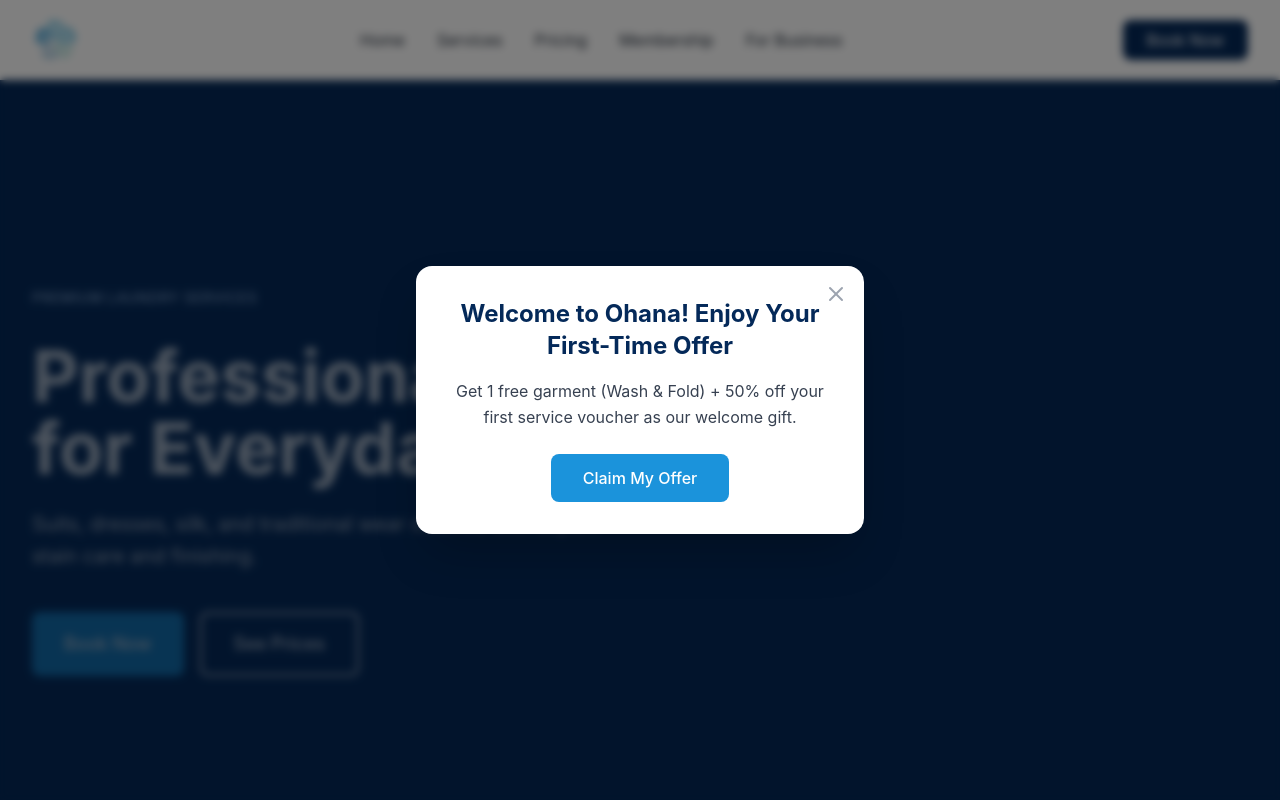
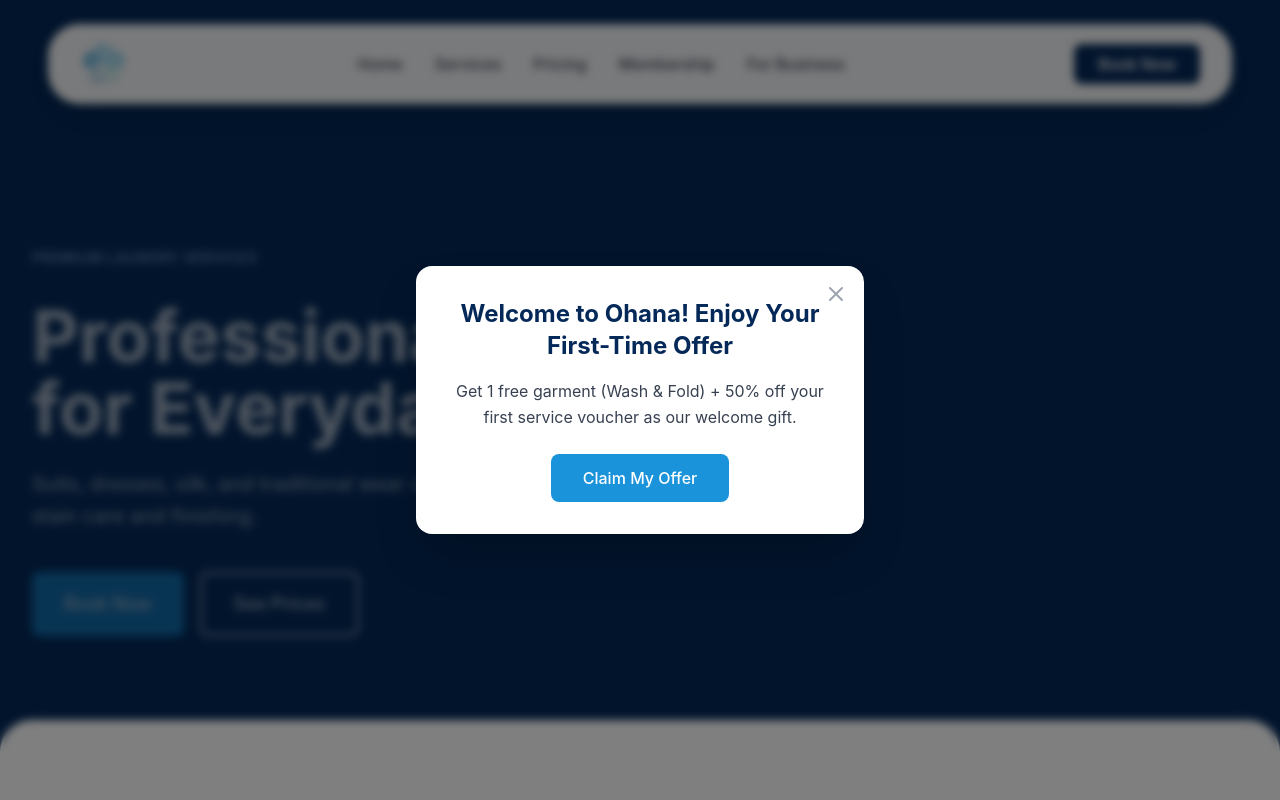
Before and after one commit to mrhtetaungpersonal-sys/Ohana_Wbesite_1.0, a React (Vite) app: page / in a window 1280 px wide. Shown: the top 800 px of the page. Built offline with nearby package versions, Linux system fonts and the light colour scheme; no server answers.

Commit message:
Added Gemini_Generated_Image_aium04aium04aium.png

```diff
--- a/src/components/Footer.tsx
+++ b/src/components/Footer.tsx
@@ -3,8 +3,8 @@ import { MessageCircle, Phone, Mail, Facebook } from 'lucide-react';
 
 export default function Footer() {
   return (
-    <footer className="border-t border-gray-200" style={{ backgroundColor: '#F2F2F2' }}>
-      <div className="max-w-7xl mx-auto px-4 sm:px-6 lg:px-8 py-12">
+    <footer className="border-t border-gray-200 mt-16 lg:mt-24" style={{ backgroundColor: '#F2F2F2' }}>
+      <div className="mx-4 sm:mx-6 lg:mx-12 xl:mx-auto py-12" style={{ maxWidth: '1440px' }}>
         <div className="grid grid-cols-1 md:grid-cols-3 gap-8 mb-8">
           <div>
             <h3 className="text-lg font-semibold text-gray-900 mb-4">Essential</h3>
--- a/src/components/Header.tsx
+++ b/src/components/Header.tsx
@@ -1,42 +1,85 @@
-import { useState } from 'react';
+import { useState, useEffect } from 'react';
 import { Link, useLocation } from 'react-router-dom';
 import { Menu, X } from 'lucide-react';
 
 export default function Header() {
   const [mobileMenuOpen, setMobileMenuOpen] = useState(false);
+  const [isScrolled, setIsScrolled] = useState(false);
   const location = useLocation();
   const isHomepage = location.pathname === '/';
 
+  useEffect(() => {
+    const handleScroll = () => {
+      setIsScrolled(window.scrollY > 50);
+    };
+
+    window.addEventListener('scroll', handleScroll);
+    return () => window.removeEventListener('scroll', handleScroll);
+  }, []);
+
   return (
-    <header className={`sticky top-0 z-50 ${isHomepage ? 'bg-white/90 backdrop-blur-sm' : 'bg-white shadow-sm'}`}>
-      <nav className="max-w-7xl mx-auto px-4 sm:px-6 lg:px-8">
-        <div className="flex justify-between items-center h-20">
+    <header
+      className={`fixed top-0 left-0 right-0 z-50 transition-all duration-500 ease-out ${
+        isHomepage ? 'pt-6 px-4 sm:px-6 lg:px-12' : 'pt-4 px-4 sm:px-6 lg:px-12'
+      }`}
+    >
+      <nav
+        className={`mx-auto bg-white/95 backdrop-blur-md shadow-lg transition-all duration-500 ease-out ${
+          isScrolled
+            ? 'max-w-[1200px] rounded-[28px] py-3'
+            : 'max-w-[1280px] rounded-[32px] py-4'
+        }`}
+        style={{
+          boxShadow: isScrolled
+            ? '0 10px 40px rgba(0, 0, 0, 0.12)'
+            : '0 12px 48px rgba(0, 0, 0, 0.15)'
+        }}
+      >
+        <div className="px-6 lg:px-8">
+          <div className="flex justify-between items-center">
             <Link to="/" className="flex items-center">
               <img
                 src="/Ohana Logo_no text.png"
                 alt="Ohana Professional Laundry"
-              className="h-12 w-auto"
+                className={`w-auto transition-all duration-500 ${
+                  isScrolled ? 'h-10' : 'h-12'
+                }`}
               />
             </Link>
 
             <div className="hidden lg:flex items-center space-x-8">
-            <Link to="/" className="text-gray-800 hover:text-ohana-deep-blue transition-colors">
+              <Link
+                to="/"
+                className="text-gray-700 hover:text-ohana-deep-blue transition-colors font-medium"
+              >
                 Home
               </Link>
 
-            <Link to="/services" className="text-gray-800 hover:text-ohana-deep-blue transition-colors">
+              <Link
+                to="/services"
+                className="text-gray-700 hover:text-ohana-deep-blue transition-colors font-medium"
+              >
                 Services
               </Link>
 
-            <Link to="/pricing" className="text-gray-800 hover:text-ohana-deep-blue transition-colors">
+              <Link
+                to="/pricing"
+                className="text-gray-700 hover:text-ohana-deep-blue transition-colors font-medium"
+              >
                 Pricing
               </Link>
 
-            <Link to="/membership" className="text-gray-800 hover:text-ohana-deep-blue transition-colors">
+              <Link
+                to="/membership"
+                className="text-gray-700 hover:text-ohana-deep-blue transition-colors font-medium"
+              >
                 Membership
               </Link>
 
-            <Link to="/business" className="text-gray-800 hover:text-ohana-deep-blue transition-colors">
+              <Link
+                to="/business"
+                className="text-gray-700 hover:text-ohana-deep-blue transition-colors font-medium"
+              >
                 For Business
               </Link>
             </div>
@@ -44,7 +87,9 @@ export default function Header() {
             <div className="hidden lg:block">
               <a
                 href="#book-now"
-              className="bg-ohana-deep-blue text-white px-6 py-2.5 rounded-lg hover:bg-opacity-90 transition-all"
+                className={`bg-ohana-deep-blue text-white rounded-lg hover:bg-opacity-90 transition-all duration-300 font-medium ${
+                  isScrolled ? 'px-5 py-2' : 'px-6 py-2.5'
+                }`}
               >
                 Book Now
               </a>
@@ -54,35 +99,61 @@ export default function Header() {
               className="lg:hidden text-gray-800"
               onClick={() => setMobileMenuOpen(!mobileMenuOpen)}
             >
-            {mobileMenuOpen ? <X className="h-6 w-6" /> : <Menu className="h-6 w-6" />}
+              {mobileMenuOpen ? (
+                <X className="h-6 w-6" />
+              ) : (
+                <Menu className="h-6 w-6" />
+              )}
             </button>
           </div>
 
           {mobileMenuOpen && (
-          <div className="lg:hidden py-4 space-y-2">
-            <Link to="/" className="block py-2 text-gray-800 hover:text-ohana-deep-blue">
+            <div className="lg:hidden pt-4 pb-2 space-y-2 border-t border-gray-100 mt-4">
+              <Link
+                to="/"
+                className="block py-2 text-gray-700 hover:text-ohana-deep-blue font-medium"
+                onClick={() => setMobileMenuOpen(false)}
+              >
                 Home
               </Link>
-            <Link to="/services" className="block py-2 text-gray-800 hover:text-ohana-deep-blue">
+              <Link
+                to="/services"
+                className="block py-2 text-gray-700 hover:text-ohana-deep-blue font-medium"
+                onClick={() => setMobileMenuOpen(false)}
+              >
                 Services
               </Link>
-            <Link to="/pricing" className="block py-2 text-gray-800 hover:text-ohana-deep-blue">
+              <Link
+                to="/pricing"
+                className="block py-2 text-gray-700 hover:text-ohana-deep-blue font-medium"
+                onClick={() => setMobileMenuOpen(false)}
+              >
                 Pricing
               </Link>
-            <Link to="/membership" className="block py-2 text-gray-800 hover:text-ohana-deep-blue">
+              <Link
+                to="/membership"
+                className="block py-2 text-gray-700 hover:text-ohana-deep-blue font-medium"
+                onClick={() => setMobileMenuOpen(false)}
+              >
                 Membership
               </Link>
-            <Link to="/business" className="block py-2 text-gray-800 hover:text-ohana-deep-blue">
+              <Link
+                to="/business"
+                className="block py-2 text-gray-700 hover:text-ohana-deep-blue font-medium"
+                onClick={() => setMobileMenuOpen(false)}
+              >
                 For Business
               </Link>
               <a
                 href="#book-now"
-              className="block mt-4 bg-ohana-deep-blue text-white px-6 py-2.5 rounded-lg text-center hover:bg-opacity-90"
+                className="block mt-4 bg-ohana-deep-blue text-white px-6 py-2.5 rounded-lg text-center hover:bg-opacity-90 font-medium"
+                onClick={() => setMobileMenuOpen(false)}
               >
                 Book Now
               </a>
             </div>
           )}
+        </div>
       </nav>
     </header>
   );
--- a/src/components/Layout.tsx
+++ b/src/components/Layout.tsx
@@ -1,12 +1,15 @@
-import { Outlet } from 'react-router-dom';
+import { Outlet, useLocation } from 'react-router-dom';
 import Header from './Header';
 import Footer from './Footer';
 
 export default function Layout() {
+  const location = useLocation();
+  const isHomepage = location.pathname === '/';
+
   return (
-    <div className="min-h-screen flex flex-col">
+    <div className="min-h-screen flex flex-col bg-gradient-to-b from-gray-50 to-white">
       <Header />
-      <main className="flex-grow">
+      <main className={`flex-grow ${isHomepage ? '' : 'pt-24'}`}>
         <Outlet />
       </main>
       <Footer />
--- a/src/components/WhyChooseOhana.tsx
+++ b/src/components/WhyChooseOhana.tsx
@@ -125,10 +125,15 @@ export default function WhyChooseOhana() {
   return (
     <section
       ref={sectionRef}
-      className="relative bg-white"
-      style={{ paddingTop: '140px', paddingBottom: '140px' }}
+      className="relative"
     >
-      <div className="mx-auto px-4 sm:px-6 lg:px-8" style={{ maxWidth: '1350px' }}>
+      <div
+        className="bg-gradient-to-br from-blue-50 to-white px-6 py-16 sm:px-10 sm:py-20 lg:px-16 lg:py-24 rounded-3xl lg:rounded-[32px]"
+        style={{
+          boxShadow: '0px 28px 60px rgba(0, 0, 0, 0.08)'
+        }}
+      >
+        <div className="mx-auto" style={{ maxWidth: '1350px' }}>
         <div
           className="text-center mx-auto mb-20 transition-all duration-700"
           style={{
@@ -343,6 +348,7 @@ export default function WhyChooseOhana() {
             </div>
           </div>
         </div>
+        </div>
       </div>
 
       <style>{`
--- /dev/null
+++ b/src/lib/layoutConstants.ts
@@ -0,0 +1,43 @@
+export const LAYOUT = {
+  MAX_CONTENT_WIDTH: '1440px',
+
+  MARGINS: {
+    MASTER: {
+      DESKTOP: '60px',
+      TABLET: '40px',
+      MOBILE: '24px'
+    },
+    OUTER: {
+      DESKTOP: '48px',
+      TABLET: '32px',
+      MOBILE: '20px'
+    }
+  },
+
+  CARD: {
+    BORDER_RADIUS: {
+      LARGE: '32px',
+      MEDIUM: '24px',
+      SMALL: '20px'
+    },
+    PADDING: {
+      DESKTOP: '80px',
+      TABLET: '60px',
+      MOBILE: '40px'
+    },
+    SHADOW: '0px 28px 60px rgba(0, 0, 0, 0.08)'
+  },
+
+  HEADER: {
+    HEIGHT: '70px',
+    SHRUNK_HEIGHT: '60px',
+    BORDER_RADIUS: '32px',
+    MAX_WIDTH: '1200px'
+  },
+
+  OVERLAP: {
+    DESKTOP: '60px',
+    TABLET: '40px',
+    MOBILE: '30px'
+  }
+} as const;
--- a/src/pages/Home.tsx
+++ b/src/pages/Home.tsx
@@ -58,7 +58,7 @@ export default function Home() {
     <>
       <WelcomeModal />
 
-      <div className="relative min-h-screen flex items-center overflow-hidden">
+      <div className="relative min-h-screen flex items-center overflow-hidden pt-20">
         {videos.length > 0 ? (
           <>
             <video
@@ -136,9 +136,21 @@ export default function Home() {
         </div>
       </div>
 
-      <KeyServicesPreview />
+      <div className="relative -mt-12 sm:-mt-16 lg:-mt-20">
+        <div
+          className="mx-4 sm:mx-6 lg:mx-12 xl:mx-auto"
+          style={{ maxWidth: '1440px' }}
+        >
+          <KeyServicesPreview />
+        </div>
+      </div>
 
-      <WhyChooseOhana />
+      <div
+        className="mx-4 sm:mx-6 lg:mx-12 xl:mx-auto mt-12 lg:mt-16"
+        style={{ maxWidth: '1440px' }}
+      >
+        <WhyChooseOhana />
+      </div>
     </>
   );
 }
```
Also changed, not shown: src/components/KeyServicesPreview.tsx (+14 -9 lines), public/Gemini_Generated_Image_aium04aium04aium.png (added). Lines whose indentation alone changed are shown as unchanged.
